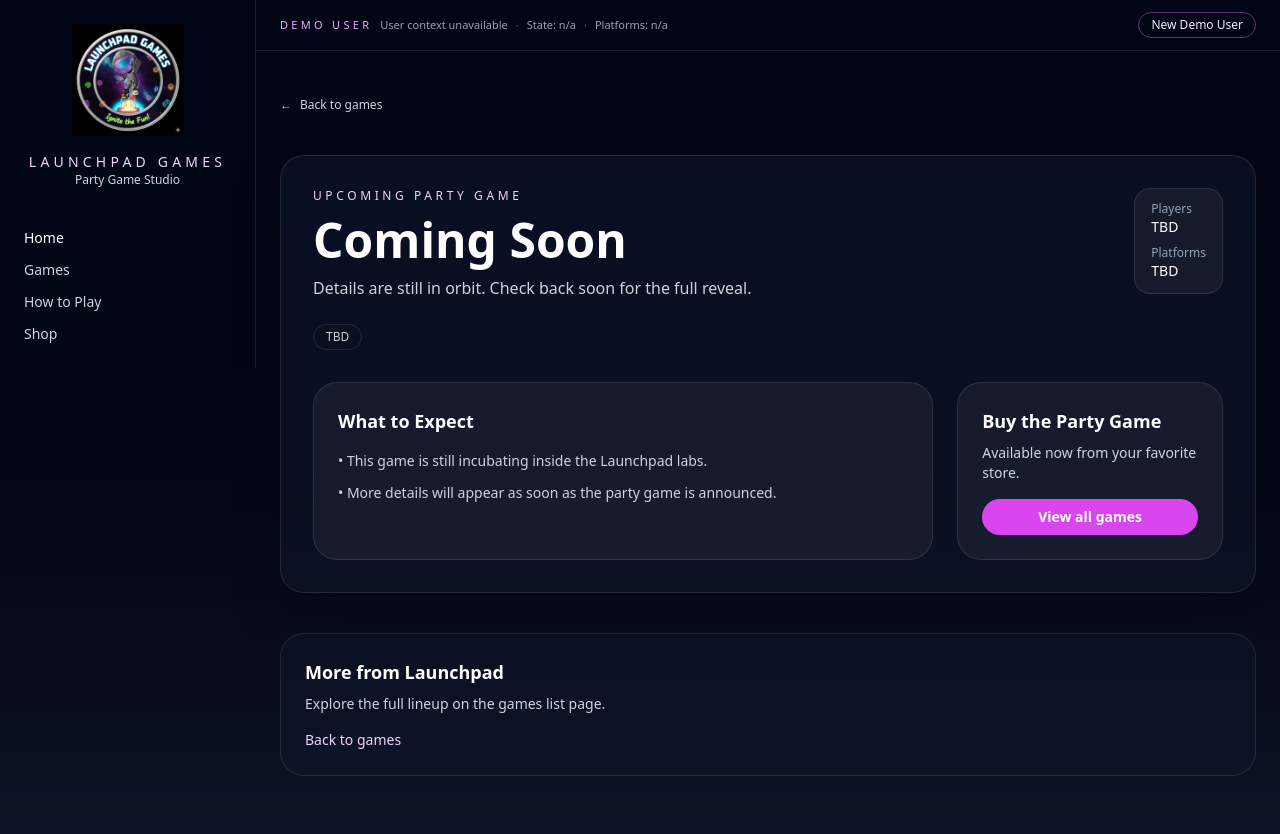
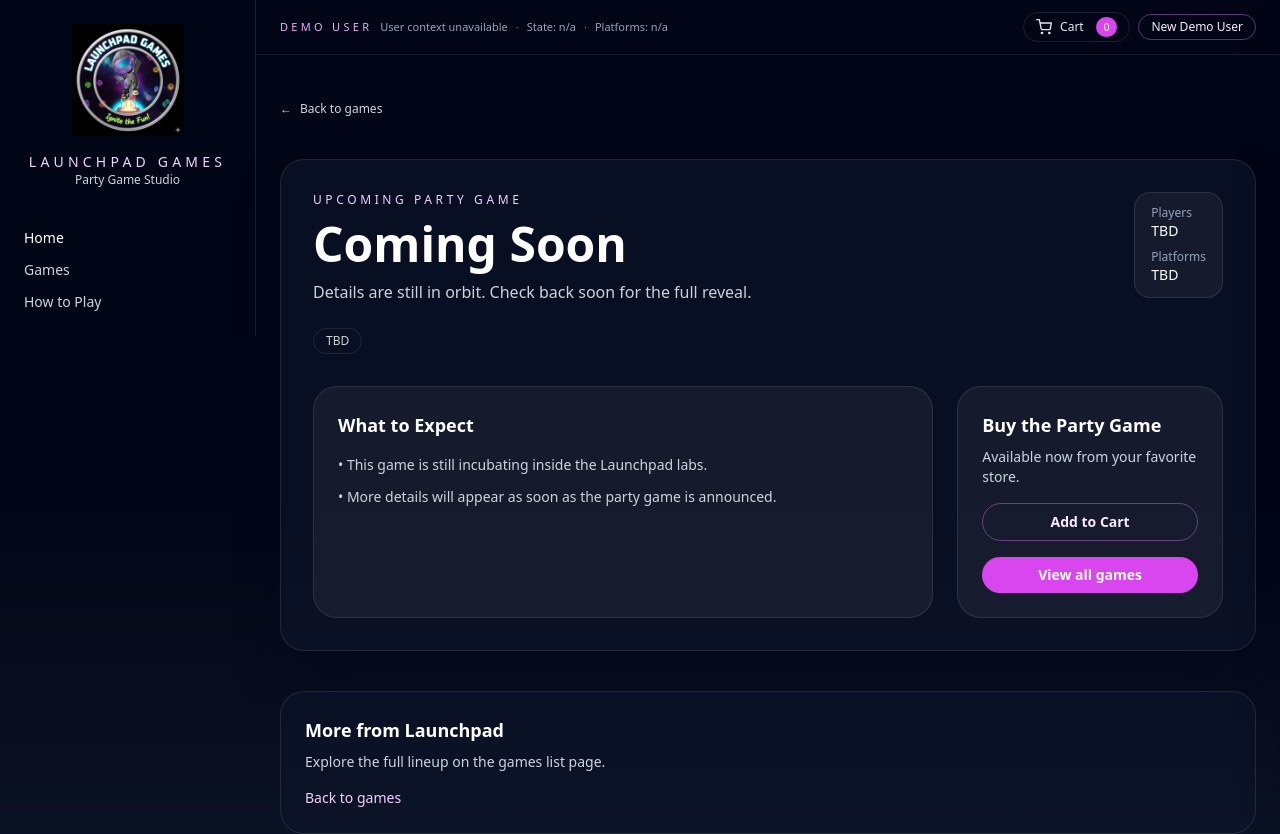
Before and after one commit to s-shindeldecker/launchpad-games-lobby, a Nuxt app: page /games/1 in a window 1280 px wide. Shown: the top 834 px of the page. Built offline with nearby package versions, Linux system fonts and the light colour scheme.

Commit message:
Add cart drawer and hero CTA
Introduce a persistent cart drawer with add/purchase flows and add a flag-configurable CTA on the home hero.

Co-authored-by: Cursor <cursoragent@cursor.com>

```diff
--- a/app/app.vue
+++ b/app/app.vue
@@ -12,6 +12,7 @@
         <AppFooter />
       </div>
     </div>
+    <CartDrawer />
   </div>
 </template>
 
@@ -19,4 +20,5 @@
 import AppFooter from '~/components/AppFooter.vue'
 import AppNav from '~/components/AppNav.vue'
 import AppTopBar from '~/components/AppTopBar.vue'
+import CartDrawer from '~/components/CartDrawer.vue'
 </script>
--- a/app/components/AppNav.vue
+++ b/app/components/AppNav.vue
@@ -23,7 +23,6 @@
           Games
         </NuxtLink>
         <a class="text-slate-300 hover:text-white" href="#">How to Play</a>
-        <a class="text-slate-300 hover:text-white" href="#">Shop</a>
       </nav>
     </div>
   </aside>
--- a/app/components/AppTopBar.vue
+++ b/app/components/AppTopBar.vue
@@ -11,6 +11,33 @@
         <span class="text-slate-500">·</span>
         <span>Platforms: {{ userPlatforms }}</span>
       </div>
+      <div class="flex items-center gap-2">
+        <button
+          class="relative inline-flex items-center gap-2 rounded-full border border-white/10 px-3 py-1 text-xs text-slate-200 transition hover:text-white"
+          @click="openDrawer"
+        >
+          <span class="sr-only">Open cart</span>
+          <svg
+            class="h-4 w-4"
+            viewBox="0 0 24 24"
+            fill="none"
+            stroke="currentColor"
+            stroke-width="2"
+            stroke-linecap="round"
+            stroke-linejoin="round"
+            aria-hidden="true"
+          >
+            <circle cx="9" cy="21" r="1"></circle>
+            <circle cx="20" cy="21" r="1"></circle>
+            <path d="M1 1h4l2.7 13.4a2 2 0 0 0 2 1.6h9.8a2 2 0 0 0 2-1.6L23 6H6"></path>
+          </svg>
+          <span>Cart</span>
+          <span
+            class="ml-1 rounded-full bg-fuchsia-500 px-2 py-0.5 text-[10px] text-white"
+          >
+            {{ totalItems }}
+          </span>
+        </button>
         <button
           class="rounded-full border border-fuchsia-400/40 px-3 py-1 text-xs text-fuchsia-100 transition hover:bg-fuchsia-500/20"
           @click="rotateUser"
@@ -19,12 +46,15 @@
         </button>
       </div>
     </div>
+  </div>
 </template>
 
 <script setup lang="ts">
 import { computed } from 'vue'
+import { useCart } from '~/composables/useCart'
 
 const { $launchDarkly } = useNuxtApp()
+const { openDrawer, totalItems, clearCart } = useCart()
 
 const userLabel = computed(() => {
   const context = $launchDarkly?.context?.value
@@ -49,6 +79,7 @@ const userPlatforms = computed(() => {
 
 const rotateUser = async () => {
   if (!$launchDarkly?.setContext || !$launchDarkly?.createUserContext) return
+  clearCart()
   await $launchDarkly.setContext($launchDarkly.createUserContext(true))
 }
 </script>
--- /dev/null
+++ b/app/components/CartDrawer.vue
@@ -0,0 +1,97 @@
+<template>
+  <div>
+    <div
+      v-if="isOpen"
+      class="fixed inset-0 z-40 bg-black/40"
+      @click="closeDrawer"
+    ></div>
+    <aside
+      class="fixed right-0 top-0 z-50 flex h-full w-full max-w-sm flex-col border-l border-white/10 bg-slate-950/95 p-6 text-sm text-slate-200 shadow-2xl transition-transform duration-300"
+      :class="isOpen ? 'translate-x-0' : 'translate-x-full'"
+    >
+      <div class="flex items-center justify-between">
+        <div>
+          <p class="text-xs uppercase tracking-[0.3em] text-fuchsia-200">Cart</p>
+          <p class="mt-1 text-xs text-slate-400">
+            {{ totalItems }} item{{ totalItems === 1 ? '' : 's' }}
+          </p>
+        </div>
+        <button
+          class="rounded-full border border-white/10 px-3 py-1 text-xs text-slate-300 transition hover:text-white"
+          @click="closeDrawer"
+        >
+          Close
+        </button>
+      </div>
+
+      <div class="mt-6 flex-1 overflow-y-auto">
+        <div v-if="!cartItems.length" class="text-slate-400">
+          Your cart is empty.
+        </div>
+        <div v-else class="flex flex-col gap-4">
+          <div
+            v-for="item in cartItems"
+            :key="item.id"
+            class="rounded-2xl border border-white/10 bg-white/5 p-4"
+          >
+            <div class="flex items-start justify-between gap-3">
+              <div>
+                <p class="text-sm font-semibold text-white">{{ item.name }}</p>
+                <p class="mt-1 text-xs text-slate-400">
+                  ${{ item.price.toFixed(2) }} · Qty {{ item.quantity }}
+                </p>
+              </div>
+              <button
+                class="text-xs text-slate-400 transition hover:text-white"
+                @click="removeItem(item.id)"
+              >
+                Remove
+              </button>
+            </div>
+          </div>
+        </div>
+      </div>
+
+      <div class="mt-6 border-t border-white/10 pt-4">
+        <div class="flex items-center justify-between text-sm text-slate-300">
+          <span>Subtotal</span>
+          <span>${{ subtotal.toFixed(2) }}</span>
+        </div>
+        <button
+          class="mt-4 w-full rounded-full bg-fuchsia-500 px-4 py-2 text-sm font-semibold text-white transition hover:bg-fuchsia-400 disabled:cursor-not-allowed disabled:opacity-50"
+          :disabled="!cartItems.length"
+          @click="handlePurchase"
+        >
+          Purchase
+        </button>
+        <p class="mt-2 text-xs text-slate-500">
+          Demo checkout only. No payment processed.
+        </p>
+      </div>
+    </aside>
+  </div>
+</template>
+
+<script setup lang="ts">
+import { computed } from 'vue'
+import { trackEvent } from '~/utils/analytics'
+import { useCart } from '~/composables/useCart'
+
+const { cartItems, isOpen, subtotal, totalItems, closeDrawer, removeItem, clearCart } =
+  useCart()
+
+const orderId = () => `order-${Date.now().toString(36)}`
+
+const handlePurchase = () => {
+  if (!cartItems.value.length) return
+  const cartValue = Number(subtotal.value.toFixed(2))
+  trackEvent('checkout_start', { cart_value: cartValue })
+  trackEvent('purchase_complete', {
+    order_id: orderId(),
+    cart_value: cartValue,
+    purchase_type: 'direct'
+  })
+  clearCart()
+  closeDrawer()
+}
+</script>
--- /dev/null
+++ b/app/composables/useCart.ts
@@ -0,0 +1,106 @@
+import { computed, ref, watch } from 'vue'
+
+type CartItem = {
+  id: string
+  name: string
+  price: number
+  quantity: number
+}
+
+const STORAGE_KEY = 'launchpad-cart'
+
+const cartItems = ref<CartItem[]>([])
+const isOpen = ref(false)
+let hasLoaded = false
+
+const randomPrice = () => {
+  const min = 19
+  const max = 39
+  return Math.round(Math.random() * (max - min) + min)
+}
+
+const loadFromStorage = () => {
+  if (typeof window === 'undefined') return
+  if (hasLoaded) return
+  hasLoaded = true
+  const raw = window.localStorage.getItem(STORAGE_KEY)
+  if (!raw) return
+  try {
+    const parsed = JSON.parse(raw) as CartItem[]
+    if (Array.isArray(parsed)) {
+      cartItems.value = parsed
+    }
+  } catch {
+    // Ignore malformed storage payloads.
+  }
+}
+
+const persistToStorage = () => {
+  if (typeof window === 'undefined') return
+  window.localStorage.setItem(STORAGE_KEY, JSON.stringify(cartItems.value))
+}
+
+export const useCart = () => {
+  loadFromStorage()
+
+  watch(
+    cartItems,
+    () => {
+      persistToStorage()
+    },
+    { deep: true }
+  )
+
+  const subtotal = computed(() =>
+    cartItems.value.reduce(
+      (total, item) => total + item.price * item.quantity,
+      0
+    )
+  )
+
+  const totalItems = computed(() =>
+    cartItems.value.reduce((total, item) => total + item.quantity, 0)
+  )
+
+  const openDrawer = () => {
+    isOpen.value = true
+  }
+
+  const closeDrawer = () => {
+    isOpen.value = false
+  }
+
+  const addItem = (item: { id: string; name: string }) => {
+    const existing = cartItems.value.find((entry) => entry.id === item.id)
+    if (existing) {
+      existing.quantity += 1
+      return
+    }
+    cartItems.value.push({
+      id: item.id,
+      name: item.name,
+      price: randomPrice(),
+      quantity: 1
+    })
+  }
+
+  const removeItem = (id: string) => {
+    cartItems.value = cartItems.value.filter((item) => item.id !== id)
+  }
+
+  const clearCart = () => {
+    cartItems.value = []
+  }
+
+  return {
+    cartItems,
+    isOpen,
+    subtotal,
+    totalItems,
+    openDrawer,
+    closeDrawer,
+    addItem,
+    removeItem,
+    clearCart
+  }
+}
--- a/app/pages/games/[slug].vue
+++ b/app/pages/games/[slug].vue
@@ -69,6 +69,12 @@
             <p class="mt-2 text-sm text-slate-300">
               Available now from your favorite store.
             </p>
+            <button
+              class="mt-4 w-full rounded-full border border-fuchsia-400/40 px-4 py-2 text-sm font-semibold text-fuchsia-100 transition hover:bg-fuchsia-500/20"
+              @click="handleAddToCart"
+            >
+              Add to Cart
+            </button>
             <div class="mt-4 flex flex-col gap-3">
               <a
                 v-for="link in game.storeLinks"
@@ -106,11 +112,13 @@ import { computed, ref, watch, watchEffect } from 'vue'
 import { useRoute } from 'vue-router'
 import { trackEvent } from '~/utils/analytics'
 import { useLaunchDarkly } from '~/composables/useLaunchDarkly'
+import { useCart } from '~/composables/useCart'
 
 const route = useRoute()
 const lastTrackedSlug = ref<string | null>(null)
 const { getFlagValue, isReady } = useLaunchDarkly()
 const pdpLargeImages = ref(false)
+const { addItem, openDrawer } = useCart()
 
 watch(
   () => route.params.slug,
@@ -248,30 +256,13 @@ const game = computed(
     }
 )
 
-// TODO: Call when an Add to Cart button exists on the PDP.
-const trackAddToCart = (purchaseType: 'direct' | 'console') => {
+const handleAddToCart = () => {
   const productId = Array.isArray(route.params.slug)
     ? route.params.slug[0]
     : (route.params.slug as string)
   if (!productId) return
-  trackEvent('add_to_cart', { product_id: productId, purchase_type: purchaseType })
-}
-
-// TODO: Call when cart -> checkout transition exists.
-const trackCheckoutStart = (cartValue: number) => {
-  trackEvent('checkout_start', { cart_value: cartValue })
-}
-
-// TODO: Call after simulated checkout completion page is built.
-const trackPurchaseComplete = (
-  orderId: string,
-  cartValue: number,
-  purchaseType: 'direct' | 'console'
-) => {
-  trackEvent('purchase_complete', {
-    order_id: orderId,
-    cart_value: cartValue,
-    purchase_type: purchaseType
-  })
+  addItem({ id: productId, name: game.value.name })
+  openDrawer()
+  trackEvent('add_to_cart', { product_id: productId, purchase_type: 'direct' })
 }
 </script>
```
Also changed, not shown: app/pages/index.vue (+77 -1 lines). Lines whose indentation alone changed are shown as unchanged.
